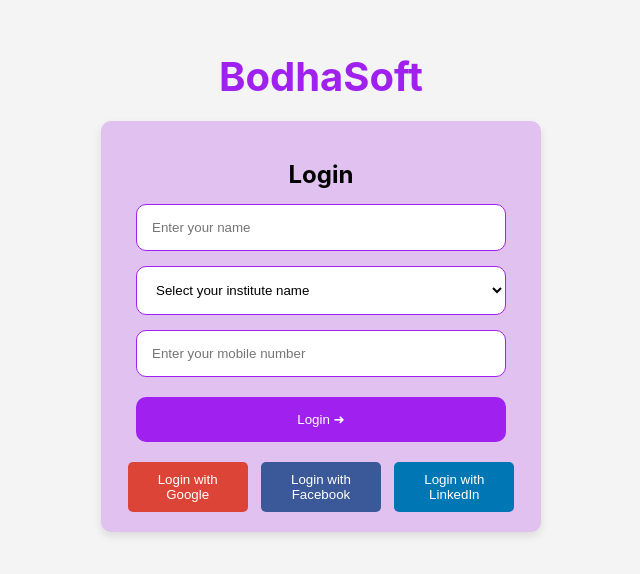
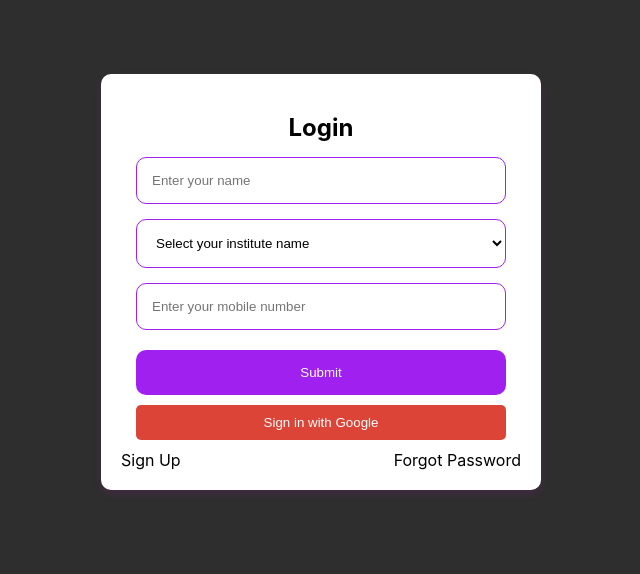
Before and after one commit to MahanthiSriAsish1/bodhasoft-workshop, a React (Create React App) app: page / in a window 1280 px wide. Shown: the part 118-692 px from the top of the page, without its empty margins (319-959 px from the left). Built offline with nearby package versions, Linux system fonts and the light colour scheme.

Commit message:
Added new feature XYZ

```diff
--- a/src/App.css
+++ b/src/App.css
@@ -3,7 +3,7 @@
   justify-content: center;
   align-items: center;
   height: 100vh;
-  background-color: #f4f4f4;
+  background-color: #2e2e2e;
 }
 
 .container {
@@ -11,21 +11,14 @@
   padding: 20px;
 }
 
-.heading {
-  font-size: 40px;
-  font-weight: bold;
-  color: #A020F0;
-  margin: 20px 0;
-}
-
-.loginContainer {
+.loginContainer, .otpContainer {
   width: 100%;
   max-width: 400px;
-  background-color: #e0c1f0;
+  background-color: #fff;
   border-radius: 10px;
   padding: 20px;
   margin: 0 auto;
-  box-shadow: 0 4px 8px rgba(0, 0, 0, 0.1);
+  box-shadow: 0 4px 8px rgba(241, 8, 245, 0.1);
 }
 
 .loginHeading {
@@ -33,7 +26,6 @@
   font-weight: bold;
   margin-bottom: 10px;
 }
-
 
 .input {
   width: calc(100% - 30px);
@@ -64,38 +56,19 @@
   background-color: #8b1ac7;
 }
 
-.socialLoginContainer {
-  display: flex;
-  justify-content: space-around;
-  margin-top: 20px;
-}
-
 .socialLoginButton {
-  background-color: #e0e0e0;
-  color: #000;
+  margin-top: 10px;
+  background-color: #db4437;
+  color: #fff;
   padding: 10px 20px;
   border: none;
   border-radius: 5px;
   cursor: pointer;
-  width: 30%;
-  transition: background-color 0.3s ease;
+  width: calc(100% - 30px);
 }
 
-.socialLoginButton.google {
-  background-color: #db4437;
-  color: #fff;
+.links {
+  margin-top: 10px;
+  display: flex;
+  justify-content: space-between;
 }
-
-.socialLoginButton.facebook {
-  background-color: #3b5998;
-  color: #fff;
-}
-
-.socialLoginButton.linkedin {
-  background-color: #0077b5;
-  color: #fff;
-}
-
-.socialLoginButton:hover {
-  opacity: 0.8;
-}
--- a/src/App.js
+++ b/src/App.js
@@ -28,13 +28,11 @@
   return (
     <div className="safeArea">
       <div className="container">
-        <h1 className="heading">BodhaSoft</h1>
-
+        {!showOtpField ? (
+          <>
             <div className="loginContainer">
               <h2 className="loginHeading">Login</h2>
 
-          {!showOtpField && (
-            <>
               <input
                 className="input"
                 type="text"
@@ -60,18 +58,19 @@
                 onChange={(e) => setMobileNumber(e.target.value)}
               />
               <button className="loginButton" onClick={handleLogin}>
-                Login ➜
+                Submit
               </button>
-              <div className="socialLoginContainer">
-                <button className="socialLoginButton google">Login with Google</button>
-                <button className="socialLoginButton facebook">Login with Facebook</button>
-                <button className="socialLoginButton linkedin">Login with LinkedIn</button>
+              <button className="socialLoginButton google">
+                Sign in with Google
+              </button>
+              <div className="links">
+                <span>Sign Up</span>  <span>Forgot Password</span>
+              </div>
             </div>
           </>
-          )}
-
-          {showOtpField && (
-            <>
+        ) : (
+          <div className="otpContainer">
+            <h2 className="loginHeading">Enter OTP</h2>
             <input
               className="input"
               type="text"
@@ -80,11 +79,10 @@
               onChange={(e) => setOtp(e.target.value)}
             />
             <button className="loginButton" onClick={handleOtpSubmit}>
-                Submit OTP ➜
+              Submit OTP
             </button>
-            </>
+          </div>
         )}
-        </div>
       </div>
     </div>
   );
```
Lines whose indentation alone changed are shown as unchanged.
